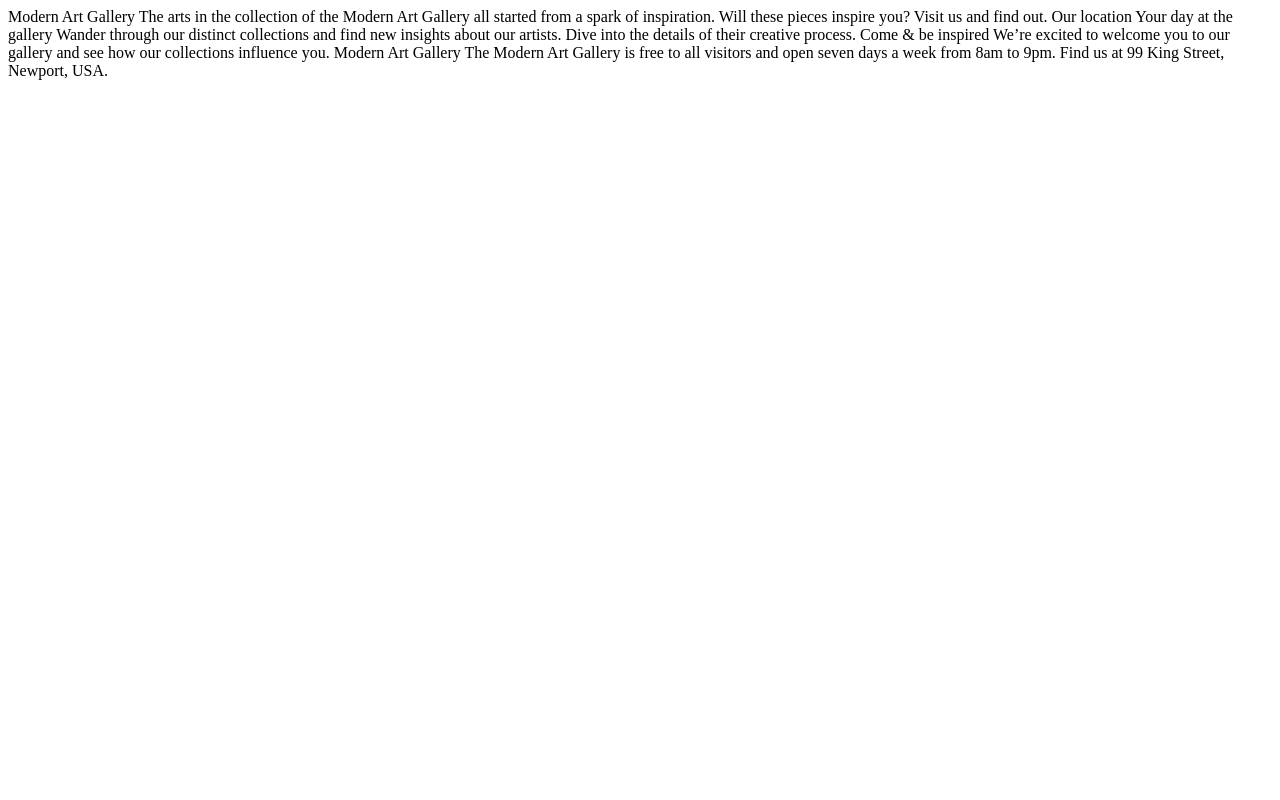
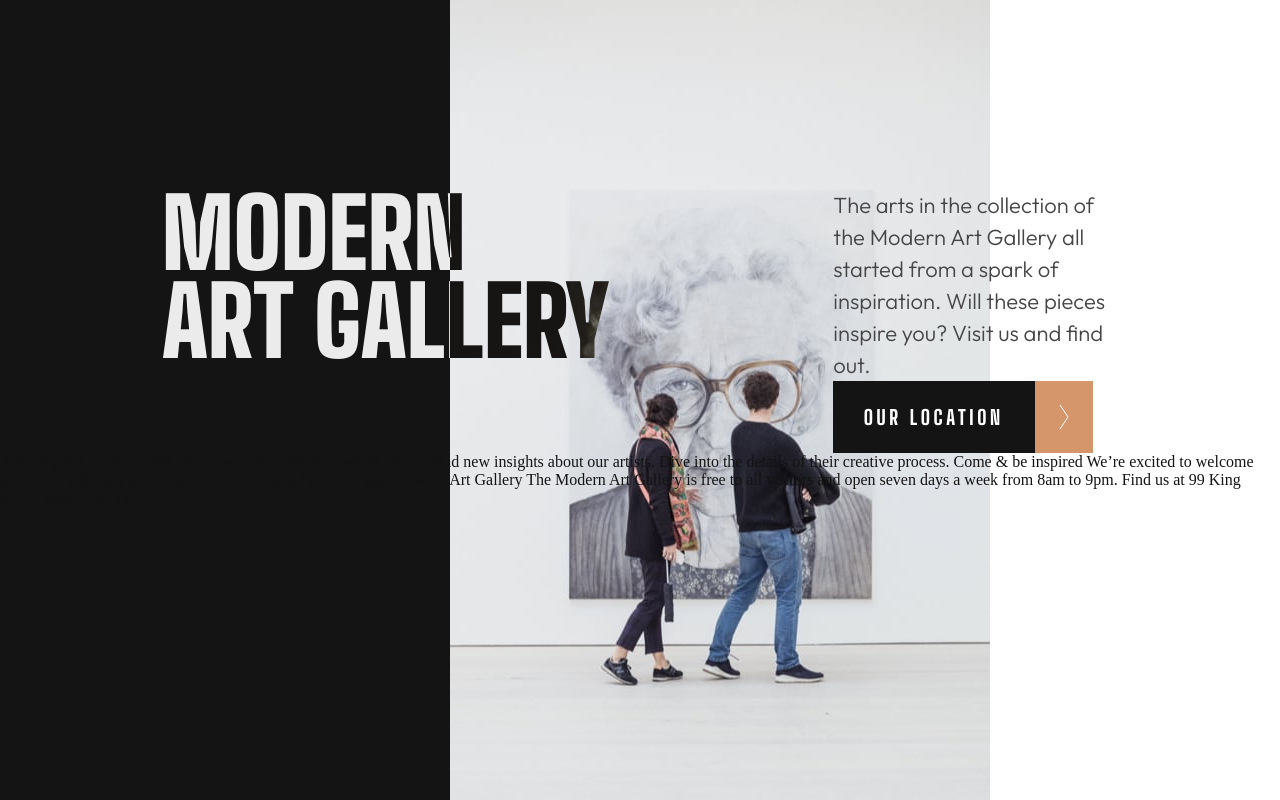
Before and after one commit to CarvalhoVincent/Art-gallery-website, a plain HTML site: page index.html in a window 1280 px wide. Drawn offline with Linux system fonts and the light colour scheme.

Commit message:
design system + start p1

```diff
--- a/index.html
+++ b/index.html
@@ -7,20 +7,31 @@
     <meta name="description" content="art gallery website - Home page">
 
     <link rel="icon" type="image/png" sizes="32x32" href="./assets/favicon-32x32.png">
+    <link rel="preconnect" href="https://fonts.googleapis.com">
+    <link rel="preconnect" href="https://fonts.gstatic.com" crossorigin>
+    <link href="https://fonts.googleapis.com/css2?family=Big+Shoulders+Display:wght@400;500;600;700;800;900&family=Outfit:wght@300&display=swap" rel="stylesheet">
     <link rel="stylesheet" href="style.css">
 
     <title>Frontend Mentor | Art gallery website</title>
 </head>
 
 <body>
+    <div class="black-rectangle"></div>
+    <img id="image-hero" src="./assets/desktop/image-hero.jpg" alt="people walking in gallery">
+    <header class="header">
+        <div class="top flex">
+            <div class="top-left">
+                <h1 class="ff-shoulders fs-900 uppercase">Modern<br> Art Gallery</h1>
+            </div>
+            <div class="top-right">
 
-    Modern Art Gallery
-
-    The arts in the collection of the Modern Art Gallery all started
-    from a spark of inspiration. Will these pieces inspire you? Visit
-    us and find out.
-
-    Our location
+                <p class="ff-outfit fs-500 text-gray">The arts in the collection of the Modern Art Gallery all started
+                from a spark of inspiration. Will these pieces inspire you? Visit
+                us and find out.</p>
+                <button class="button1 flex bg-black uppercase" onclick="window.location.href='location.html'">Our location<img src="./assets/icon-arrow-right.svg" class="bg-gold"></button>
+            </div>
+        </div>
+    </header>
 
     Your day at the gallery
 
--- a/style.css
+++ b/style.css
@@ -0,0 +1,298 @@
+/* ------------------- */
+/* Custom properties   */
+/* ------------------- */
+
+:root {
+    /* colors */
+    --clr-gold: 24 56% 63%;
+    --clr-black: 0 0% 8%;
+    --clr-gray: 0 0% 27%;
+    --clr-white: 0 0% 100%;
+
+    /* font-sizes */
+    --fs-900: 3.75rem;
+    --fs-800: 3.125rem;
+    --fs-700: 3.125rem;
+    --fs-600: 2rem;
+    --fs-500: 1.125rem;
+    --fs-400: 1rem;
+
+    /* font-families */
+    --ff-shoulders: "Big Shoulders Display", cursive;
+    --ff-outfit: "Outfit", sans-serif;
+}
+
+@media (min-width: 35em) {
+    :root {
+        --fs-900: 4.375rem;
+        --fs-800: 3.4375rem;
+        --fs-700: 3.125rem;
+        --fs-600: 2rem;
+        --fs-500: 1.125rem;
+        --fs-400: 1rem;
+    }
+}
+
+@media (min-width: 45em) {
+    :root {
+        /* font-sizes */
+        --fs-900: 6rem;
+        --fs-800: 4.375rem;
+        --fs-700: 3.75rem;
+        --fs-600: 2.25rem;
+        --fs-500: 1.375rem;
+        --fs-400: 1.125rem;
+    }
+}
+
+/* ------------------- */
+/* Reset               */
+/* ------------------- */
+
+/* https://piccalil.li/blog/a-modern-css-reset/ */
+
+/* Box sizing */
+*,
+*::before,
+*::after {
+    box-sizing: border-box;
+}
+
+/* Reset margins */
+body,
+h1,
+h2,
+h3,
+h4,
+h5,
+p,
+figure,
+picture {
+    margin: 0;
+}
+
+/* set up the body */
+body {
+    background-color: hsl( var(--clr-white) );
+    color: hsl( var(--clr-black) );
+    min-height: 100vh;
+    display: grid;
+    grid-template-rows: min-content 1fr;
+    overflow-x: hidden;
+}
+
+/* make images easier to work with */
+img,
+picture {
+    max-width: 100%;
+    display: block;
+}
+
+/* make form elements easier to work with */
+input,
+button,
+textarea,
+select {
+    font: inherit;
+}
+
+/* remove animations for people who've turned them off */
+@media (prefers-reduced-motion: reduce) {
+  *,
+  *::before,
+  *::after {
+    animation-duration: 0.01ms !important;
+    animation-iteration-count: 1 !important;
+    transition-duration: 0.01ms !important;
+    scroll-behavior: auto !important;
+  }
+}
+
+
+/* ------------------- */
+/* Utility classes     */
+/* ------------------- */
+
+/* general */
+
+.flex {
+    display: flex;
+    gap: var(--gap, 1rem);
+}
+
+.grid {
+    display: grid;
+    gap: var(--gap, 1rem);
+}
+
+.d-block {
+    display: block;
+}
+
+.flow > *:where(:not(:first-child)) {
+    margin-top: var(--flow-space, 1rem);
+}
+
+.sr-only {
+  position: absolute;
+  width: 1px;
+  height: 1px;
+  padding: 0;
+  margin: -1px;
+  overflow: hidden;
+  clip: rect(0, 0, 0, 0);
+  white-space: nowrap; /* added line */
+  border: 0;
+}
+
+/* colors */
+
+.bg-gold { background-color: hsl( var(--clr-gold) );}
+.bg-black { background-color: hsl( var(--clr-black) );}
+
+.text-black { color: hsl( var(--clr-black) );}
+.text-gold { color: hsl( var(--clr-gold) );}
+.text-gray { color: hsl( var(--clr-gray) );}
+.text-white { color: hsl( var(--clr-white) );}
+
+/* typography */
+
+.ff-shoulders { font-family: var(--ff-shoulders); }
+.ff-outfit { font-family: var(--ff-outfit); }
+
+.uppercase { text-transform: uppercase; }
+
+.fs-900 {
+    font-size: var(--fs-900);
+    line-height: 55px;
+}
+.fs-800 {
+    font-size: var(--fs-800);
+    line-height: 45px;
+}
+.fs-700 {
+    font-size: var(--fs-700);
+    line-height: 45px;
+}
+.fs-600 {
+    font-size: var(--fs-600);
+    line-height: 32px;
+}
+.fs-500 {
+    font-size: var(--fs-500);
+    line-height: 28px;
+}
+.fs-400 {
+    font-size: var(--fs-400);
+    line-height: 26px;
+}
+
+@media (min-width: 35rem) {
+    .fs-900 { line-height: 65px; }
+    .fs-800 { line-height: 50px; }
+}
+
+@media (min-width: 45rem) {
+    .fs-900 { line-height: 88px; }
+    .fs-800 { line-height: 70px; }
+    .fs-700 { line-height: 60px; }
+    .fs-600 { line-height: 36px; }
+    .fs-500 { line-height: 32px; }
+    .fs-400 { line-height: 28px; }
+}
+
+/* ------------------- */
+/*     Components      */
+/* ------------------- */
+
+button {
+    width: 16.25rem;
+    height: 4.5rem;
+    font-family: "Big Shoulders Display", cursive;
+    font-size: 20px;
+    font-weight: 800;
+    line-height: 24px;
+    letter-spacing: 3.63636px;
+    color: hsl( var(--clr-white) );
+    align-items: center;
+    justify-content: space-between;
+    padding-right: 0;
+    padding-left: 1.9rem;
+    cursor: pointer;
+    border: none;
+    -webkit-transition: ease-out 0.3s;
+    -moz-transition: ease-out 0.3s;
+    transition: ease-out 0.3s;
+}
+
+.button1 > img {
+    padding: 1.5rem;
+}
+
+.button1:hover,
+.button1:focus {
+    background-color: hsl( var(--clr-black) );
+    box-shadow: inset 14rem 0 0 0 hsl( var(--clr-gold) );
+    transition: ease-out .3s ;
+}
+
+.button1:hover > img,
+.button1:focus > img {
+    background-color: hsl( var(--clr-black) );
+    transition: step-end .25s;
+}
+
+.button2 > img {
+    padding: 1.5rem;
+}
+
+.button2:hover,
+.button2:focus {
+    background-color: hsl( var(--clr-gold) );
+    box-shadow: inset 14rem 0 0 0 hsl( var(--clr-black) );
+    transition: ease-out .3s ;
+}
+
+.button2:hover > img,
+.button2:focus > img {
+    background-color: hsl( var(--clr-gold) );
+    transition: step-end .25s;
+}
+
+
+/* ------------------- */
+/*     Layout          */
+/* ------------------- */
+.black-rectangle {
+    position: absolute;
+    height: 800px;
+    width: 50%;
+    background-color: hsl( var(--clr-black) );
+    z-index: -1;
+}
+
+.top {
+    padding-inline: 10.12rem;
+}
+
+#image-hero {
+    position: absolute;
+    left: 28.125rem;
+    z-index: -1;
+}
+
+h1 {
+    font-weight: 900;
+    z-index: 1;
+    color: white;
+    mix-blend-mode: difference;
+}
+
+.top {
+    padding-top: 11.8rem;
+    justify-content: space-between;
+}
+
+.top-right {
+    max-width: 17.8rem;
+}
```
Also changed, not shown: location.html (+4 -1 lines), 2 other files.
